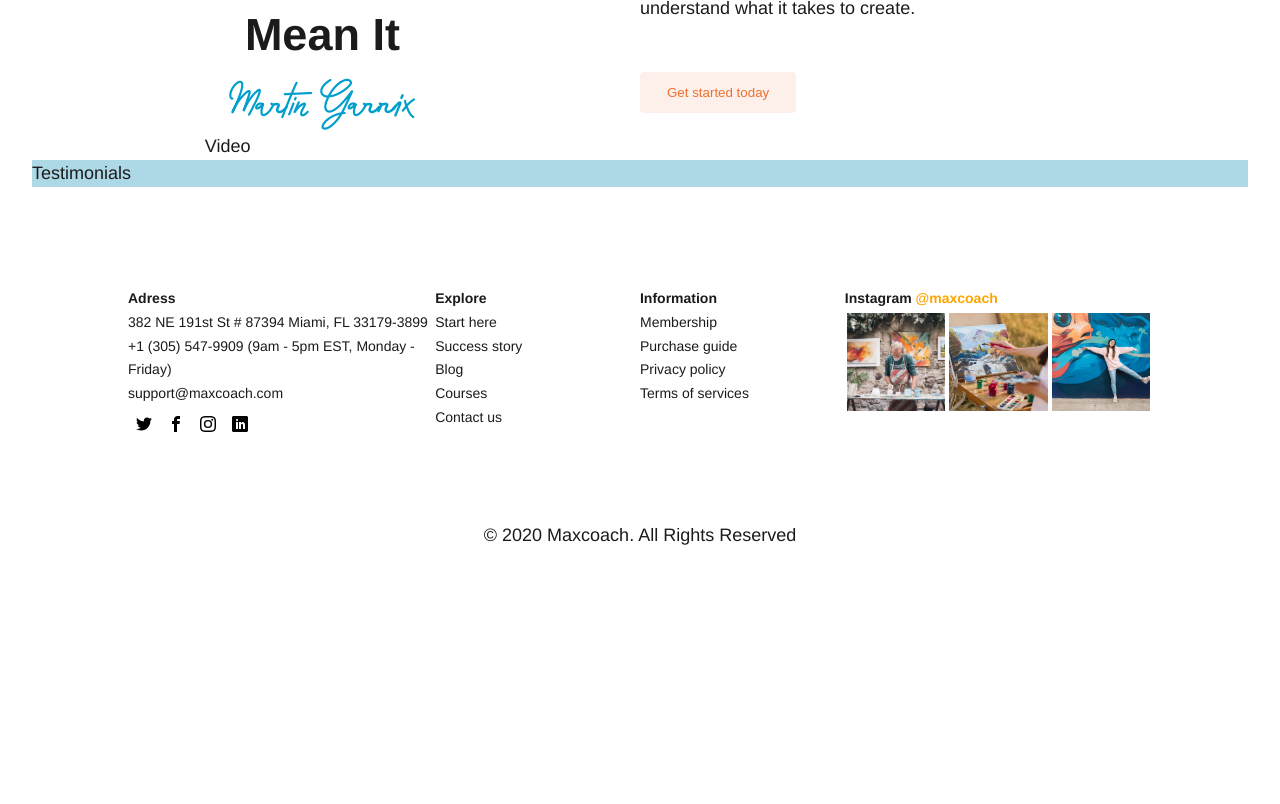
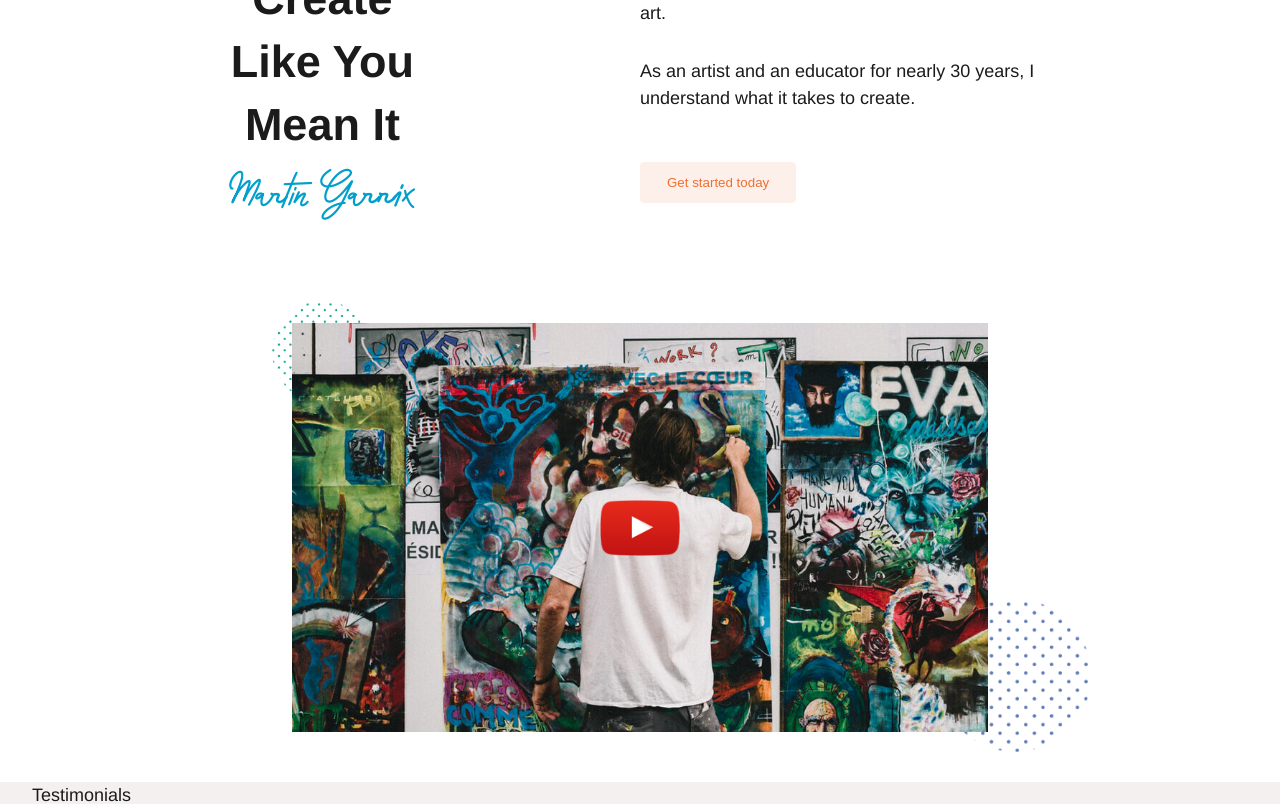
Before and after one commit to andrea-mangiapia/proj-html-vuejs, a Vue app: page / in a window 1280 px wide. Shown: the part 1820-2624 px from the top of the page. Before the commit the page ends 2409 px from the top, so only its background shows below. Built offline with nearby package versions, Linux system fonts and the light colour scheme.

Commit message:
done section services

```diff
--- a/src/assets/style/common.scss
+++ b/src/assets/style/common.scss
@@ -27,9 +27,6 @@
 .container-long {
     width: 95%;
     margin: 0 auto;
-
-    /* TEST */
-    background-color: lightblue;
 };
 
 .am-flex {
--- a/src/components/SectionServices.vue
+++ b/src/components/SectionServices.vue
@@ -52,9 +52,9 @@
             </div>
         </section>
         <!-- Aphorism and Motivate-->
-        <section>
+        <section class="quote-motivate">
             <div class="container-short">
-                <div class="quote-motivate am-flex">
+                <div class="quote-motivate-content am-flex">
                     <div class="quote am-col-2">
                         <img class="img-quote" src="../assets/img/artist-quote-icon.png" alt="quote">
                         <div class="text-quote">
@@ -80,9 +80,15 @@
                 </div>
             </div>
         </section>
-        <section>
+        <!-- Video -->
+        <section class="video-yt">
             <div class="container-short">
-                Video
+                <div class="video-yt-content">
+                    <img class="shape-5" src="../assets/img/maxcoach-shape-05.png" alt="shape 5">
+                    <img class="shape-12" src="../assets/img/maxcoach-shape-12.png" alt="shape 12">
+                    <img class="video" src="../assets/img/artist-video-poster.jpg" alt="Artist video">
+                    <img class="play" src="../assets/img/icon-youtube-play.png" alt="Play Youtube">
+                </div>
             </div>
         </section>
     </div>
@@ -96,8 +102,10 @@ export default {
 </script>
 
 <style lang="scss" scoped>
+section {
+    padding: 50px 0;
+}
 .services-list {
-    padding: 30px 0;
 
     .card {
         padding: 15px;
@@ -118,6 +126,8 @@ export default {
 }
 
 .quote-motivate {
+
+    .quote-motivate-content {
         align-items: flex-end;
 
 
@@ -127,7 +137,6 @@ export default {
         .quote {
             text-align: center;
             padding-right: 200px;
-
             .img-quote {
                 width: 40px;
                 margin: 0 auto;
@@ -143,6 +152,38 @@ export default {
         p {
             margin-bottom: 1.7em;
         }
+    }
+}
+
+.video-yt-content {
+    width: 80%;
+    margin: 0 auto;
+    position: relative;
+
+    .shape-5 {
+        width: 100px;
+        position: absolute;
+        top: -20px;
+        left: -20px;
+        z-index: -1;
+    }
+    .shape-12 {
+        width: 150px;
+        position: absolute;
+        bottom: -20px;
+        right: -100px;
+        z-index: -1;
+    }
+
+
+    .play {
+        width: 80px;
+        position: absolute;
+        top: calc(50% - 28px);
+        left: calc(50% - 40px);
+
+    }
+
 
 }
 
--- a/src/components/SectionTestimonials.vue
+++ b/src/components/SectionTestimonials.vue
@@ -12,3 +12,11 @@ export default {
 
 }
 </script>
+
+<style lang="scss" scoped>
+@import '../assets/style/variables.scss';
+
+section {
+    background-color: $brand_primary_color;
+}
+</style>
```
Lines whose indentation alone changed are shown as unchanged.
